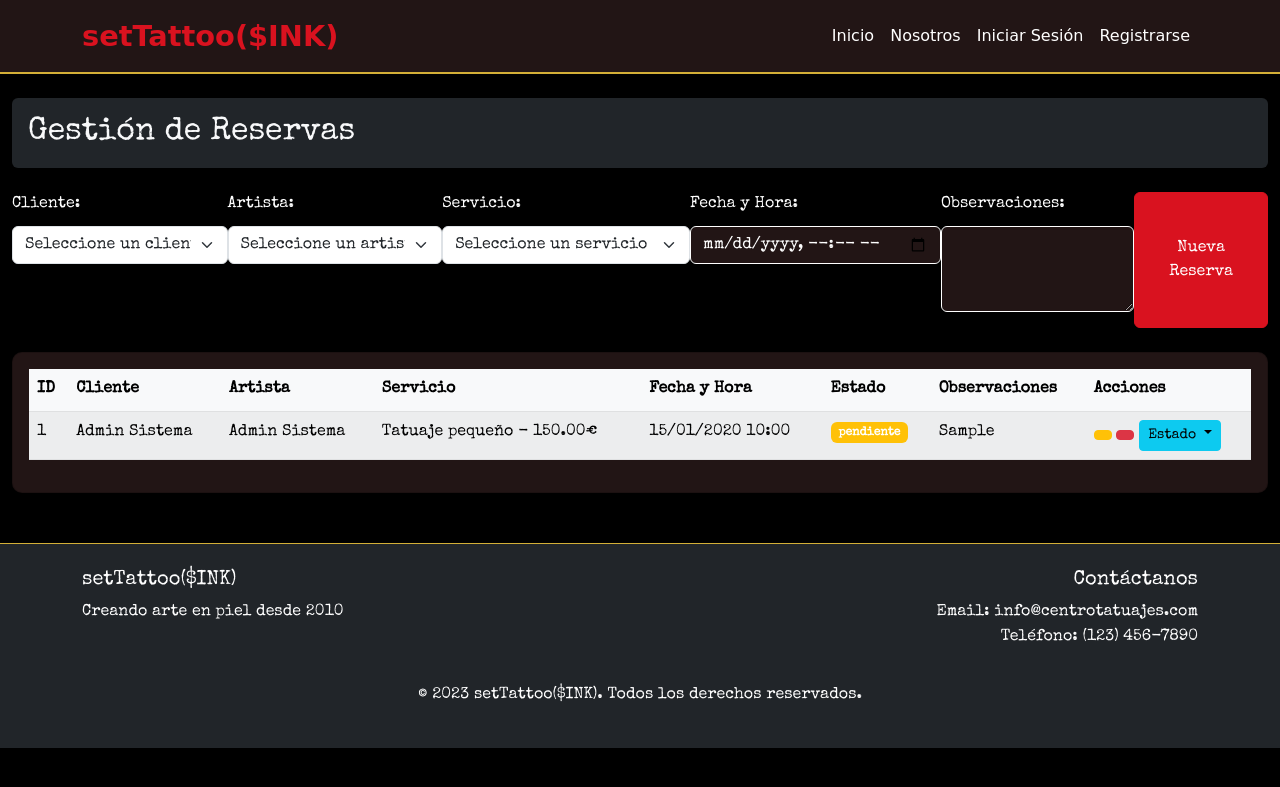
After one commit to Arguish/php_tattoo, a PHP site: page /pages/dashboard/configReservas.php in a window 1280 px wide. The commit adds this page. Shown: the top 787 px of the page. Run offline with PHP 8.4, Linux system fonts and the light colour scheme; data comes from the database, SQL or seed files in the repository; tables that the repository leaves empty hold one stand-in row (values such as "Sample post"); data that the repository does not hold is empty; some web fonts are replaced.

Commit message:
refactor(auth, services, dashboard): simplify role logging, optimize SQL queries, and enhance UI
- Simplify role logging in auth.php by directly logging the user role instead of the entire session.
- Optimize SQL queries in servicios.php by removing unnecessary joins and parameters.
- Enhance UI in dashboard by adding a "Mis Datos" card and updating the "Gestión de Citas" link.
- Add new pages (me.php, configReservas.php) for user data management and reservation configuration.
- Improve user and reservation services by adding target validation and detailed logging.

```diff
--- /dev/null
+++ b/pages/dashboard/configReservas.php
@@ -0,0 +1,306 @@
+<?php
+$page_title = 'Panel de Administrador - setTattoo($INK)';
+$active_page = 'dashboard';
+$base_path = '../../';
+require_once __DIR__.'/../../componentes/header.php';
+require_once __DIR__.'/../../services/reservas.php';
+require_once __DIR__.'/../../services/usuarios.php';
+require_once __DIR__.'/../../services/servicios.php';
+
+// Obtener todas las reservas
+$reservas = obtenerReservas();
+// Obtener artistas para el formulario
+$artistas = obtenerUsuarios('artista');
+// Obtener clientes para el formulario
+$clientes = obtenerUsuarios('cliente');
+// Obtener servicios para el formulario
+$servicios = obtenerServicios();
+?>
+
+<div class="container-fluid mt-4">
+    <h2 class="text-light mb-4 bg-dark p-3 rounded">Gestión de Reservas</h2>
+
+    <div>
+        <form class="d-flex justify-content-center" id="createForm" onsubmit="return nuevaReserva(event)">
+            <div class="mb-3">
+                <label class="form-label">Cliente:</label>
+                <select name="cliente_id" class="form-select" required>
+                    <option value="">Seleccione un cliente</option>
+                    <?php foreach($clientes as $cliente): ?>
+                    <option value="<?= $cliente['id'] ?>"><?= htmlspecialchars($cliente['nombre'] . ' ' . ($cliente['apellido'] ?? '')) ?></option>
+                    <?php endforeach; ?>
+                </select>
+            </div>
+
+            <div class="mb-3">
+                <label class="form-label">Artista:</label>
+                <select name="artista_id" class="form-select" required>
+                    <option value="">Seleccione un artista</option>
+                    <?php foreach($artistas as $artista): ?>
+                    <option value="<?= $artista['id'] ?>"><?= htmlspecialchars($artista['nombre'] . ' ' . ($artista['apellido'] ?? '')) ?></option>
+                    <?php endforeach; ?>
+                </select>
+            </div>
+
+            <div class="mb-3">
+                <label class="form-label">Servicio:</label>
+                <select name="servicio_id" class="form-select" required>
+                    <option value="">Seleccione un servicio</option>
+                    <?php foreach($servicios as $servicio): ?>
+                    <option value="<?= $servicio['id'] ?>"><?= htmlspecialchars($servicio['nombre']) ?> - <?= htmlspecialchars($servicio['precio']) ?>€</option>
+                    <?php endforeach; ?>
+                </select>
+            </div>
+
+            <div class="mb-3">
+                <label class="form-label">Fecha y Hora:</label>
+                <input type="datetime-local" name="fecha_hora" class="form-control" required>
+            </div>
+
+            <div class="mb-3">
+                <label class="form-label">Observaciones:</label>
+                <textarea name="observaciones" class="form-control" rows="3"></textarea>
+            </div>
+
+            <button type="submit" class="btn btn-primary">Nueva Reserva</button>
+        </form>
+    </div>
+
+    <div class="card shadow mt-4">
+        <div class="card-body">
+            <div class="table-responsive">
+                <table class="table table-striped table-hover table-light">
+                    <thead class="thead-dark">
+                        <tr>
+                            <th>ID</th>
+                            <th>Cliente</th>
+                            <th>Artista</th>
+                            <th>Servicio</th>
+                            <th>Fecha y Hora</th>
+                            <th>Estado</th>
+                            <th>Observaciones</th>
+                            <th>Acciones</th>
+                        </tr>
+                    </thead>
+                    <tbody>
+                        <?php foreach($reservas as $reserva): ?>
+                        <tr>
+                            <td><?= htmlspecialchars($reserva['id']) ?></td>
+                            <td><?= htmlspecialchars($reserva['cliente_nombre'] . ' ' . $reserva['cliente_apellido']) ?></td>
+                            <td><?= htmlspecialchars($reserva['artista_nombre'] . ' ' . $reserva['artista_apellido']) ?></td>
+                            <td><?= htmlspecialchars($reserva['servicio_nombre']) ?> - <?= htmlspecialchars($reserva['servicio_precio']) ?>€</td>
+                            <td><?= date('d/m/Y H:i', strtotime($reserva['fecha_hora'])) ?></td>
+                            <td><span class="badge bg-<?= getEstadoBadgeClass($reserva['estado']) ?>"><?= htmlspecialchars($reserva['estado']) ?></span></td>
+                            <td><?= htmlspecialchars($reserva['observaciones'] ?? 'N/A') ?></td>
+                            <td>
+                                <button class="btn btn-sm btn-warning" onclick="openEditModal(<?= $reserva['id'] ?>)">
+                                    <i class="fas fa-edit"></i>
+                                </button>
+                                <button class="btn btn-sm btn-danger" onclick="confirmDelete(<?= $reserva['id'] ?>)">
+                                    <i class="fas fa-trash"></i>
+                                </button>
+                                <div class="btn-group">
+                                    <button class="btn btn-sm btn-info dropdown-toggle" data-bs-toggle="dropdown">
+                                        Estado
+                                    </button>
+                                    <ul class="dropdown-menu">
+                                        <li><a class="dropdown-item" href="#" onclick="cambiarEstado(<?= $reserva['id'] ?>, 'pendiente')">Pendiente</a></li>
+                                        <li><a class="dropdown-item" href="#" onclick="cambiarEstado(<?= $reserva['id'] ?>, 'confirmada')">Confirmada</a></li>
+                                        <li><a class="dropdown-item" href="#" onclick="cambiarEstado(<?= $reserva['id'] ?>, 'completada')">Completada</a></li>
+                                        <li><a class="dropdown-item" href="#" onclick="cambiarEstado(<?= $reserva['id'] ?>, 'cancelada')">Cancelada</a></li>
+                                    </ul>
+                                </div>
+                            </td>
+                        </tr>
+                        <?php endforeach; ?>
+                    </tbody>
+                </table>
+            </div>
+        </div>
+    </div>
+</div>
+
+<!-- Modal Edición -->
+<div class="modal fade" id="editModal" tabindex="-1">
+    <div class="modal-dialog">
+        <div class="modal-content">
+            <div class="modal-header bg-dark text-light">
+                <h5 class="modal-title">Editar Reserva</h5>
+                <button type="button" class="btn-close btn-close-white" data-bs-dismiss="modal"></button>
+            </div>
+            <div class="modal-body">
+                <!-- Formulario de edición -->
+                <form id="editForm" onsubmit="return submitForm(event)">
+                    <input type="hidden" name="id" id="editReservaId">
+
+                    <div class="mb-3">
+                        <label class="form-label text-dark">Cliente:</label>
+                        <select name="cliente_id" class="form-select" required>
+                            <?php foreach($clientes as $cliente): ?>
+                            <option value="<?= $cliente['id'] ?>"><?= htmlspecialchars($cliente['nombre'] . ' ' . ($cliente['apellido'] ?? '')) ?></option>
+                            <?php endforeach; ?>
+                        </select>
+                    </div>
+
+                    <div class="mb-3">
+                        <label class="form-label text-dark">Artista:</label>
+                        <select name="artista_id" class="form-select" required>
+                            <?php foreach($artistas as $artista): ?>
+                            <option value="<?= $artista['id'] ?>"><?= htmlspecialchars($artista['nombre'] . ' ' . ($artista['apellido'] ?? '')) ?></option>
+                            <?php endforeach; ?>
+                        </select>
+                    </div>
+
+                    <div class="mb-3">
+                        <label class="form-label text-dark">Servicio:</label>
+                        <select name="servicio_id" class="form-select" required>
+                            <?php foreach($servicios as $servicio): ?>
+                            <option value="<?= $servicio['id'] ?>"><?= htmlspecialchars($servicio['nombre']) ?> - <?= htmlspecialchars($servicio['precio']) ?>€</option>
+                            <?php endforeach; ?>
+                        </select>
+                    </div>
+
+                    <div class="mb-3">
+                        <label class="form-label text-dark">Fecha y Hora:</label>
+                        <input type="datetime-local" name="fecha_hora" class="form-control" required>
+                    </div>
+
+                    <div class="mb-3">
+                        <label class="form-label text-dark">Estado:</label>
+                        <select name="estado" class="form-select" required>
+                            <option value="pendiente">Pendiente</option>
+                            <option value="confirmada">Confirmada</option>
+                            <option value="completada">Completada</option>
+                            <option value="cancelada">Cancelada</option>
+                        </select>
+                    </div>
+
+                    <div class="mb-3">
+                        <label class="form-label text-dark">Observaciones:</label>
+                        <textarea name="observaciones" class="form-control" rows="3"></textarea>
+                    </div>
+
+                    <button type="submit" class="btn btn-primary">Guardar Cambios</button>
+                </form>
+            </div>
+        </div>
+    </div>
+</div>
+
+<?php
+// Función para obtener la clase de badge según el estado
+function getEstadoBadgeClass($estado) {
+    switch ($estado) {
+        case 'pendiente':
+            return 'warning';
+        case 'confirmada':
+            return 'primary';
+        case 'completada':
+            return 'success';
+        case 'cancelada':
+            return 'danger';
+        default:
+            return 'secondary';
+    }
+}
+?>
+
+<script>
+function openEditModal(reservaId) {
+    console.log(reservaId);
+
+    fetch(`../../services/reservas.php?target=reservas&action=read&id=${reservaId}`, {
+        method: 'POST',
+    })
+    .then(response => response.json())
+    .then(data => {
+        document.getElementById('editReservaId').value = data.id;
+        document.querySelector('#editModal select[name="cliente_id"]').value = data.cliente_id;
+        document.querySelector('#editModal select[name="artista_id"]').value = data.artista_id;
+        document.querySelector('#editModal select[name="servicio_id"]').value = data.servicio_id;
+
+        // Formatear fecha y hora para el input datetime-local
+        const fechaHora = new Date(data.fecha_hora);
+        const fechaFormateada = fechaHora.toISOString().slice(0, 16);
+        document.querySelector('#editModal input[name="fecha_hora"]').value = fechaFormateada;
+
+        document.querySelector('#editModal select[name="estado"]').value = data.estado;
+        document.querySelector('#editModal textarea[name="observaciones"]').value = data.observaciones || '';
+    })
+    .finally(() => new bootstrap.Modal(document.getElementById('editModal')).show());
+}
+
+function submitForm(event) {
+    event.preventDefault();
+
+    const formData = new FormData(event.target);
+    const reservaId = formData.get('id');
+
+    fetch(`../../services/reservas.php?target=reservas&action=update&id=${reservaId}`, {
+        method: 'POST',
+        body: formData
+    })
+    .then(response => {
+        if(response.ok) {
+            location.reload();
+        } else {
+            alert('Error al actualizar la reserva');
+        }
+    });
+
+    return false;
+}
+
+function nuevaReserva(event) {
+    event.preventDefault();
+    console.log('Creando nueva reserva');
+
+    const formData = new FormData(document.getElementById('createForm'));
+
+    fetch(`../../services/reservas.php?target=reservas&action=create`, {
+        method: 'POST',
+        body: formData
+    })
+    .then(response => {
+        console.log(response);
+        if(response.ok) {
+            location.reload();
+        } else {
+            alert('Error al crear la reserva');
+        }
+    });
+}
+
+function confirmDelete(reservaId) {
+    if(confirm('¿Estás seguro de eliminar esta reserva?')) {
+        fetch(`../../services/reservas.php?target=reservas&action=delete&id=${reservaId}`, {
+            method: 'POST',
+
+        })
+        .then(response => {
+            if(response.ok) {
+                location.reload();
+            } else {
+                alert('Error al eliminar la reserva');
+            }
+        });
+    }
+}
+
+function cambiarEstado(reservaId, estado) {
+    fetch(`../../services/reservas.php?target=reservas&action=cambiar_estado&id=${reservaId}&estado=${estado}`, {
+        method: 'POST',
+    })
+    .then(response => {
+        if(response.ok) {
+            location.reload();
+        } else {
+            alert('Error al cambiar el estado de la reserva');
+        }
+    });
+}
+</script>
+
+<?php
+require_once __DIR__.'/../../componentes/footer.php';
+?>
--- a/services/reservas.php
+++ b/services/reservas.php
@@ -1,29 +1,129 @@
 <?php
-/**
- * Servicio CRUD para la tabla reservas
- * Proporciona funciones para crear, leer, actualizar y eliminar reservas
- */
+
 
 require_once 'db_connection.php';
+require_once __DIR__ . '/../utils/auth.php';
+require_once __DIR__. '/../utils/logger.php';
 
-/**
- * Obtiene todas las reservas
- * @param string $estado Filtrar por estado (opcional)
- * @param int $clienteId Filtrar por cliente (opcional)
- * @param int $artistaId Filtrar por artista (opcional)
- * @param string $fechaDesde Filtrar desde fecha (opcional, formato Y-m-d)
- * @param string $fechaHasta Filtrar hasta fecha (opcional, formato Y-m-d)
- * @return array|false Array de reservas o false en caso de error
- */
+logDebug('Intentando procesar acción con request: '. json_encode($_REQUEST));
+
+if ($_SERVER['REQUEST_METHOD'] === 'POST' && isset($_REQUEST['action'])&& isset($_REQUEST['target']) && $_REQUEST['target']=='reservas') {
+    header('Content-Type: application/json');
+
+    logDebug('Intentando procesar acción en reservas: '. $_REQUEST['action']);
+    try {
+
+
+        switch ($_REQUEST['action']) {
+            case 'create':
+                if (!checkRole(['admin', 'recepcionista','cliente'])) {
+                    throw new Exception('Acceso denegado: se requieren privilegios de administrador o artista');
+                }
+                if (checkRole(['cliente'])) {
+                    $reservasPendientes = obtenerReservas('pendiente', $_SESSION['usuario_id']);
+                    $reservasConfirmadas = obtenerReservas('confirmada', $_SESSION['usuario_id']);
+                    if (count($reservasPendientes) + count($reservasConfirmadas) >= 1) {
+                        throw new Exception('Ya tienes alguna reserva pendiente o confirmada');
+                    }
+                }
+                logDebug('Intentando crear reserva con datos: '. json_encode($_REQUEST));
+                $success = crearReserva($_REQUEST);
+                echo json_encode(['success' => $success]);
+                exit;
+
+            case 'update':
+                logDebug('Intentando actualizar reserva con ID: '. json_encode($_REQUEST));
+
+                // Verify permissions: Admin OR artista assigned to the reservation
+                $reserva = null;
+                if (!empty($_REQUEST['id'])) {
+                    $reserva = obtenerReservaPorId($_REQUEST['id']);
+                }
+
+                if (!checkRole(['admin','recepcionista']) && (!$reserva || $reserva['artista_id'] != $_SESSION['usuario_id'])) {
+                    logError('Acceso denegado: se requieren mayores privilegios');
+                    throw new Exception('Acceso denegado: se requieren mayores privilegios');
+                }
+
+                if (empty($_REQUEST['id'])) {
+                    logError('ID de reserva requerido');
+                    throw new Exception('ID de reserva requerido');
+                }
+                logDebug('Intentando actualizar reserva con ID: '. $_REQUEST['id']);
+
+                $success = actualizarReserva($_REQUEST['id'], $_REQUEST);
+                echo json_encode(['success' => $success]);
+                exit;
+
+            case 'read':
+                logDebug('Intentando obtener reserva con ID: '. ($_REQUEST['id'] ?? 'todas'));
+                $id = $_REQUEST['id'] ?? null;
+                if ($id) {
+                    $reserva = obtenerReservaPorId($id);
+                    logDebug('Reserva obtenida: '. json_encode($reserva));
+                    echo json_encode($reserva ?: ['error' => 'Reserva no encontrada']);
+                } else {
+                    // Filtros opcionales
+                    $estado = $_REQUEST['estado'] ?? null;
+                    $clienteId = $_REQUEST['cliente_id'] ?? null;
+                    $artistaId = $_REQUEST['artista_id'] ?? null;
+                    $fechaDesde = $_REQUEST['fecha_desde'] ?? null;
+                    $fechaHasta = $_REQUEST['fecha_hasta'] ?? null;
+
+                    $reservas = obtenerReservas($estado, $clienteId, $artistaId, $fechaDesde, $fechaHasta);
+                    logDebug('Reservas obtenidas: ' . count($reservas));
+                    echo json_encode($reservas ?: ['error' => 'Error al obtener reservas']);
+                }
+                exit;
+
+            case 'delete':
+                if (!checkRole(['admin','recepcionista'])) {
+                    throw new Exception('Acceso denegado: se requieren privilegios de administrador');
+                }
+                logDebug('Intentando eliminar reserva con ID: '. $_REQUEST['id']);
+                if (empty($_REQUEST['id'])) {
+                    throw new Exception('ID de reserva requerido');
+                }
+                if (!eliminarReserva($_REQUEST['id'])) {
+                    throw new Exception('Error al eliminar la reserva');
+                }
+                echo json_encode(['success' => true]);
+                exit;
+
+            case 'cambiar_estado':
+                logDebug('Intentando cambiar estado de reserva con ID: '. $_REQUEST['id']);
+                if (empty($_REQUEST['id']) || empty($_REQUEST['estado'])) {
+                    throw new Exception('ID de reserva y estado requeridos');
+                }
+
+                // Verificar permisos: Admin o artista asignado a la reserva
+                $reserva = obtenerReservaPorId($_REQUEST['id']);
+                if (!checkRole(['admin']) && (!$reserva || $reserva['artista_id'] != $_SESSION['usuario_id'])) {
+                    throw new Exception('Acceso denegado: se requieren mayores privilegios');
+                }
+
+                $success = cambiarEstadoReserva($_REQUEST['id'], $_REQUEST['estado']);
+                echo json_encode(['success' => $success]);
+                exit;
+
+            default:
+                throw new Exception('Acción no válida');
+        }
+    } catch (Exception $e) {
+        http_response_code(400);
+        echo json_encode(['error' => $e->getMessage()]);
+        exit;
+    }
+}
+
 function obtenerReservas($estado = null, $clienteId = null, $artistaId = null, $fechaDesde = null, $fechaHasta = null) {
+    logdebug('Obteniendo reservas' . ($estado? " con estado: $estado" : '') . ($clienteId? " con cliente ID: $clienteId" : ''). ($artistaId? " con artista ID: $artistaId" : ''). ($fechaDesde? " desde $fechaDesde" : ''). ($fechaHasta? " hasta $fechaHasta" : ''));
     try {
         $pdo = getConnection();
         if (!$pdo) return false;
 
         $sql = "SELECT r.*,
-                c.nombre as cliente_nombre, c.apellido as cliente_apellido,
-                a.nombre as artista_nombre, a.apellido as artista_apellido,
-                s.nombre as servicio_nombre, s.precio as servicio_precio
+                c.nombre as cliente_nombre, a.nombre as artista_nombre, s.nombre as servicio_nombre, s.precio as servicio_precio
                FROM reservas r
                JOIN usuarios c ON r.cliente_id = c.id
                JOIN usuarios a ON r.artista_id = a.id
@@ -65,6 +165,8 @@ function obtenerReservas($estado = null, $clienteId = null, $artistaId = null, $
 
         $stmt = $pdo->prepare($sql);
         $stmt->execute($params);
+        logDebug('SQL obtenido: '. $sql);
+        logDebug('Parámetros obtencion: '. json_encode($params));
         return $stmt->fetchAll();
     } catch (PDOException $e) {
         error_log('Error al obtener reservas: ' . $e->getMessage());
@@ -83,8 +185,8 @@ function obtenerReservaPorId($id) {
         if (!$pdo) return false;
 
         $stmt = $pdo->prepare("SELECT r.*,
-                              c.nombre as cliente_nombre, c.apellido as cliente_apellido,
-                              a.nombre as artista_nombre, a.apellido as artista_apellido,
+                              c.nombre as cliente_nombre,
+                              a.nombre as artista_nombre,
                               s.nombre as servicio_nombre, s.precio as servicio_precio
                               FROM reservas r
                               JOIN usuarios c ON r.cliente_id = c.id
@@ -191,6 +293,8 @@ function actualizarReserva($id, $datos) {
 
         $sql = "UPDATE reservas SET " . implode(", ", $campos) . " WHERE id = ?";
         $valores[] = $id;
+        logDebug('SQL: '. $sql);
+        logDebug('Parámetros: '. json_encode($valores));
 
         $stmt = $pdo->prepare($sql);
         $stmt->execute($valores);
--- a/services/servicios.php
+++ b/services/servicios.php
@@ -17,9 +17,8 @@ function obtenerServicios($soloActivos = false, $artistaId = null) {
         $pdo = getConnection();
         if (!$pdo) return false;
 
-        $sql = "SELECT s.*, u.nombre as artista_nombre, u.apellido as artista_apellido
-               FROM servicios s
-               LEFT JOIN usuarios u ON s.artista_id = u.id";
+        $sql = "SELECT s.*
+               FROM servicios s ";
         $params = [];
         $where = [];
 
@@ -27,10 +26,7 @@ function obtenerServicios($soloActivos = false, $artistaId = null) {
             $where[] = "s.activo = TRUE";
         }
 
-        if ($artistaId) {
-            $where[] = "s.artista_id = ?";
-            $params[] = $artistaId;
-        }
+
 
         if (!empty($where)) {
             $sql .= " WHERE " . implode(" AND ", $where);
--- a/services/usuarios.php
+++ b/services/usuarios.php
@@ -5,11 +5,11 @@ require_once __DIR__ . '/../utils/auth.php';
 require_once __DIR__. '/../utils/logger.php';
 
 // Manejar acciones
-if ($_SERVER['REQUEST_METHOD'] === 'POST' && isset($_REQUEST['action'])) {
+if ($_SERVER['REQUEST_METHOD'] === 'POST' && isset($_REQUEST['action'])&& isset($_REQUEST['target']) && $_REQUEST['target']=='users') {
     header('Content-Type: application/json');
 
     try {
-        logDebug('Intentando procesar acción: '. $_REQUEST['action']);
+        logDebug('Intentando procesar acción en usuarios: '. $_REQUEST['action']);
 
 
         switch ($_REQUEST['action']) {
@@ -23,12 +23,23 @@ if ($_SERVER['REQUEST_METHOD'] === 'POST' && isset($_REQUEST['action'])) {
                 exit;
 
             case 'update':
-                if (!checkRole(['admin'])) {
-                    throw new Exception('Acceso denegado: se requieren privilegios de administrador');
+                logDebug('Intentando actualizar usuario con ID: '. json_encode($_REQUEST));
+
+                // Verify permissions: Admin OR owner of the account
+                if (!checkRole(['admin']) && $_REQUEST['id'] != $_SESSION['usuario_id']) {
+                    throw new Exception('Acceso denegado: se requieren mayores privilegios');
                 }
+
                 if (empty($_REQUEST['id'])) {
                     throw new Exception('ID de usuario requerido');
                 }
+
+                // If not admin, remove role from data to prevent privilege escalation
+                if (!checkRole(['admin'])) {
+                    unset($_REQUEST['rol']);
+                    logDebug('Actualización de usuario no admin - eliminado campo rol');
+                }
+
                 $success = actualizarUsuario($_REQUEST['id'], $_REQUEST);
                 echo json_encode(['success' => $success]);
                 exit;
--- a/utils/auth.php
+++ b/utils/auth.php
@@ -255,7 +255,7 @@ function checkRole($rolesPermitidos) {
         session_start();
     }
     $rolUsuario = $_SESSION['usuario_rol'] ?? null;
-    logDebug('Rol del usuario: '. print_r($_SESSION));
+    logDebug('Rol del usuario: '. $rolUsuario);
     if (session_status() !== PHP_SESSION_ACTIVE) {
         return false;
     }
```
Also changed, not shown: pages/dashboard/configUsers.php (+7 -5 lines), pages/dashboard/index.php (+10 -1 lines), pages/dashboard/me.php (added, +67 -0 lines).
